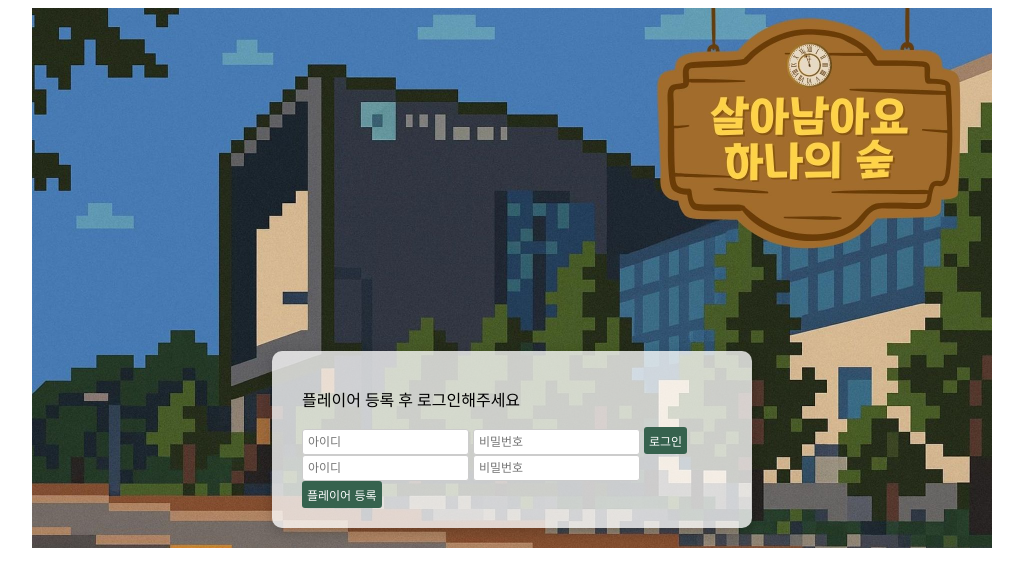
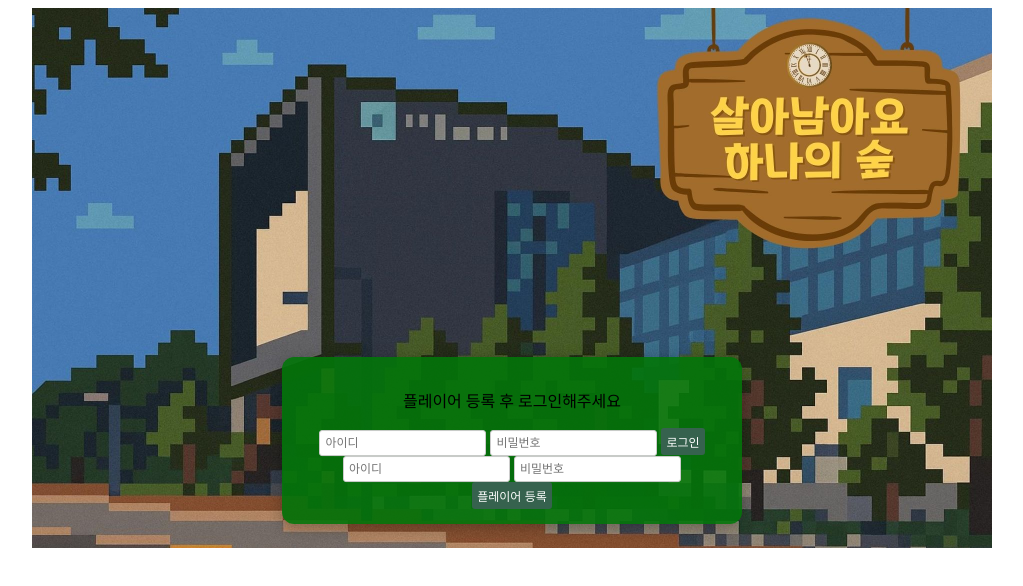
Before and after one commit to claire3144/Hana-forest, a plain HTML site: page public/index.html in a window 1280 px wide. Shown: the whole page, without its empty margins (128-1151 px from the left). Drawn offline with Linux system fonts and the light colour scheme; no server answers.

Commit message:
Add files via upload

```diff
--- a/public/style/main.css
+++ b/public/style/main.css
@@ -36,20 +36,24 @@ canvas {
 
 /* 로그인 폼 스타일 */
 #loginContainer {
-  position: absolute;  /* gameContainer 안에서 절대 위치 */
-  bottom: 20px;        /* 아래쪽 약간 위 */
+  position: absolute;
+  top: 60%;  /* 화면 중간보다 조금 아래 */
   left: 50%;
-  transform: translateX(-50%); /* 가로 중앙 정렬 */
-  background-color: rgba(255, 255, 255, 0.77); /* 반투명 흰색 배경 */
-  padding: 20px 30px;
-  border-radius: 10px;
-  box-shadow: 0 4px 15px rgba(0, 0, 0, 0.2);
+  transform: translate(-50%, 15%);  /* 중앙 정렬 */
+  background-color: rgba(3, 117, 9, 0.9); /* 초록색 + 약간 투명 */
+  padding: 15px 20px;  /* 여백 줄여서 높이 축소 */
+  border-radius: 12px;
+  box-shadow: 0 4px 15px rgba(0, 0, 0, 0.25);
   display: flex;
-  flex-direction: row;
-  gap: 20px;
+  flex-direction: column; /* row → column으로 변경 */
+  align-items: center;    /* 내부 요소 가운데 정렬 */
+  gap: 6px;               /* 요소 간 간격 조정 */
   width: 420px;
-  z-index: 10; /* 캔버스 위에 나타나도록 */
+  z-index: 10;
+  text-align: center;     /* 글자 가운데 정렬 */
 }
+
+
 
 #loginContainer input {
   padding: 5px;
```
Also changed, not shown: 1 other file.
